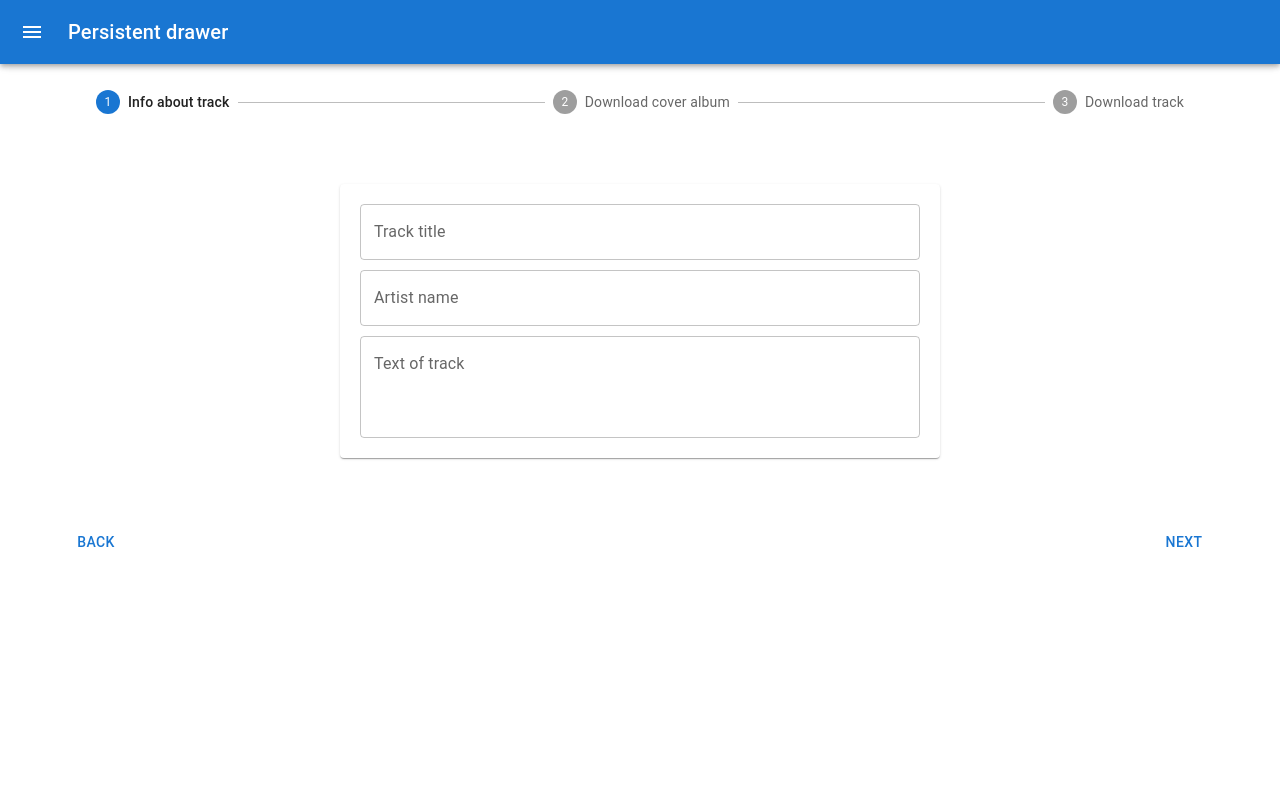
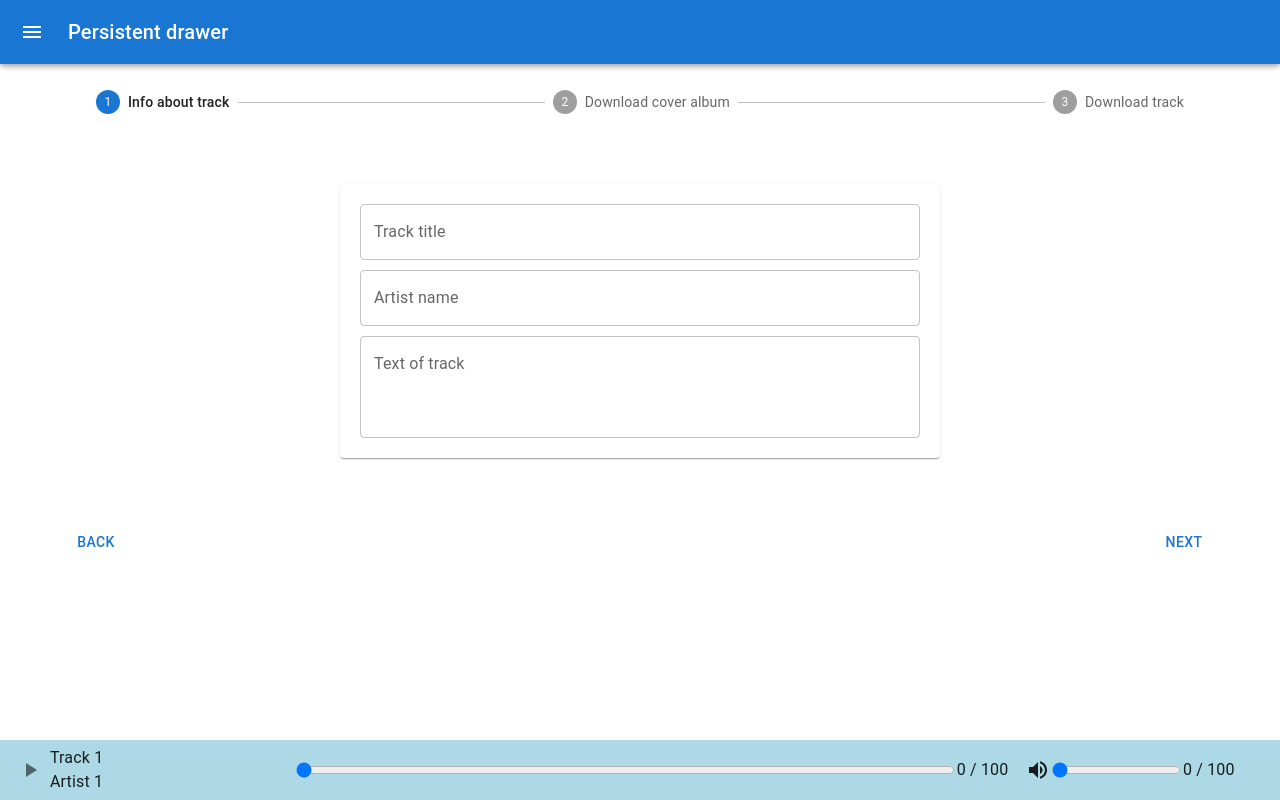
Before and after one commit to rkostevka/spotify-project, a Next.js app in the folder client/: page /tracks/create in a window 1280 px wide. Built offline with nearby package versions, Linux system fonts and the light colour scheme.

Commit message:
Client: layout of the player

```diff
--- a/client/components/FileUpload.tsx
+++ b/client/components/FileUpload.tsx
@@ -9,6 +9,7 @@
     const ref = useRef<HTMLInputElement>(null);
 
     const onChange = (e:React.ChangeEvent<HTMLInputElement>) => {
+        // @ts-ignore
         setFile(e.target.files[0]);
     }
     return (
--- /dev/null
+++ b/client/components/Player.tsx
@@ -0,0 +1,44 @@
+import { Pause, PlayArrow, VolumeUp } from '@mui/icons-material';
+import {Grid, IconButton } from '@mui/material';
+import React from 'react';
+import styles from '../styles/Player.module.scss'
+import { ITrack } from '../types/tracks';
+import TrackProgress from './TrackProgress';
+
+const Player: React.FC = () => {
+    const active = false;
+    const track: ITrack = {
+        _id: '1',
+        name: 'Track 1',
+        artist: 'Artist 1',
+        text: 'Some text',
+        listens: 1,
+        audio: 'http://localhost:5000/audio/6a7768c5-41b2-497e-931a-638d48ab196f.mp3',
+        picture: 'http://localhost:5000/image/cb9c1119-c4b2-4443-a627-9937988bc32a.jpeg',
+        comments: []};
+    return (
+        <div className={styles.player}>
+            <IconButton onClick={(e) => e.stopPropagation()}>
+                {active
+                    ? <Pause/>
+                    : <PlayArrow/>
+                }
+            </IconButton>
+            <div className={styles.playWrap}>
+                <Grid container direction="column" className={styles.trackTitle}>
+                    <div>{track.name}</div>
+                    <div className={styles.artist}>{track.artist}</div>
+                </Grid>
+                <div className={styles.progressAudio}>
+                    <TrackProgress left={0} right={100} onChange={() => {}}/>
+                </div>
+            </div>
+            <div className={styles.progressVolume}>
+                <VolumeUp />
+                <TrackProgress left={0} right={100} onChange={() => {}}/>
+            </div>
+        </div>
+    );
+};
+
+export default Player;
--- /dev/null
+++ b/client/components/TrackProgress.tsx
@@ -0,0 +1,20 @@
+import React from 'react';
+import styles from '../styles/Player.module.scss'
+
+interface TrackProgressProps {
+    left: number;
+    right: number;
+    // @ts-ignore
+    onChange: (e) => void
+}
+
+const TrackProgress: React.FC<TrackProgressProps> = ({left, right, onChange}) => {
+    return (
+        <>
+            <input type="range" min={left} max={right} value={left} onChange={onChange}/>
+            <div>{left} / {right}</div>
+        </>
+    );
+};
+
+export default TrackProgress;
--- a/client/layouts/MainLayout.tsx
+++ b/client/layouts/MainLayout.tsx
@@ -1,6 +1,7 @@
 import { Container } from '@mui/material';
 import React from 'react';
 import Navbar from '../components/Navbar';
+import Player from '../components/Player';
 
 const MainLayout: React.FC = ({children}) => {
     return (
@@ -9,7 +10,7 @@
             <Container style={{marginTop: '90px'}}>
                 {children}
             </Container>
-
+            <Player />
         </>
     );
 };
--- /dev/null
+++ b/client/styles/Player.module.scss
@@ -0,0 +1,32 @@
+.player {
+  height: 60px;
+  width: 100%;
+  position: fixed;
+  bottom: 0;
+  display: flex;
+  align-items: center;
+  padding: 0 10px;
+  background: lightblue;
+}
+
+.playWrap {
+  display: flex;
+  flex: 4;
+  align-items: center;
+  .trackTitle {
+    flex: 1;
+  }
+  .progressAudio {
+    flex: 3;
+    display: flex;
+    input {
+      width: 90%;
+    }
+  }
+}
+
+.progressVolume {
+  display: flex;
+  flex: 1;
+  align-items: center;
+}
```
